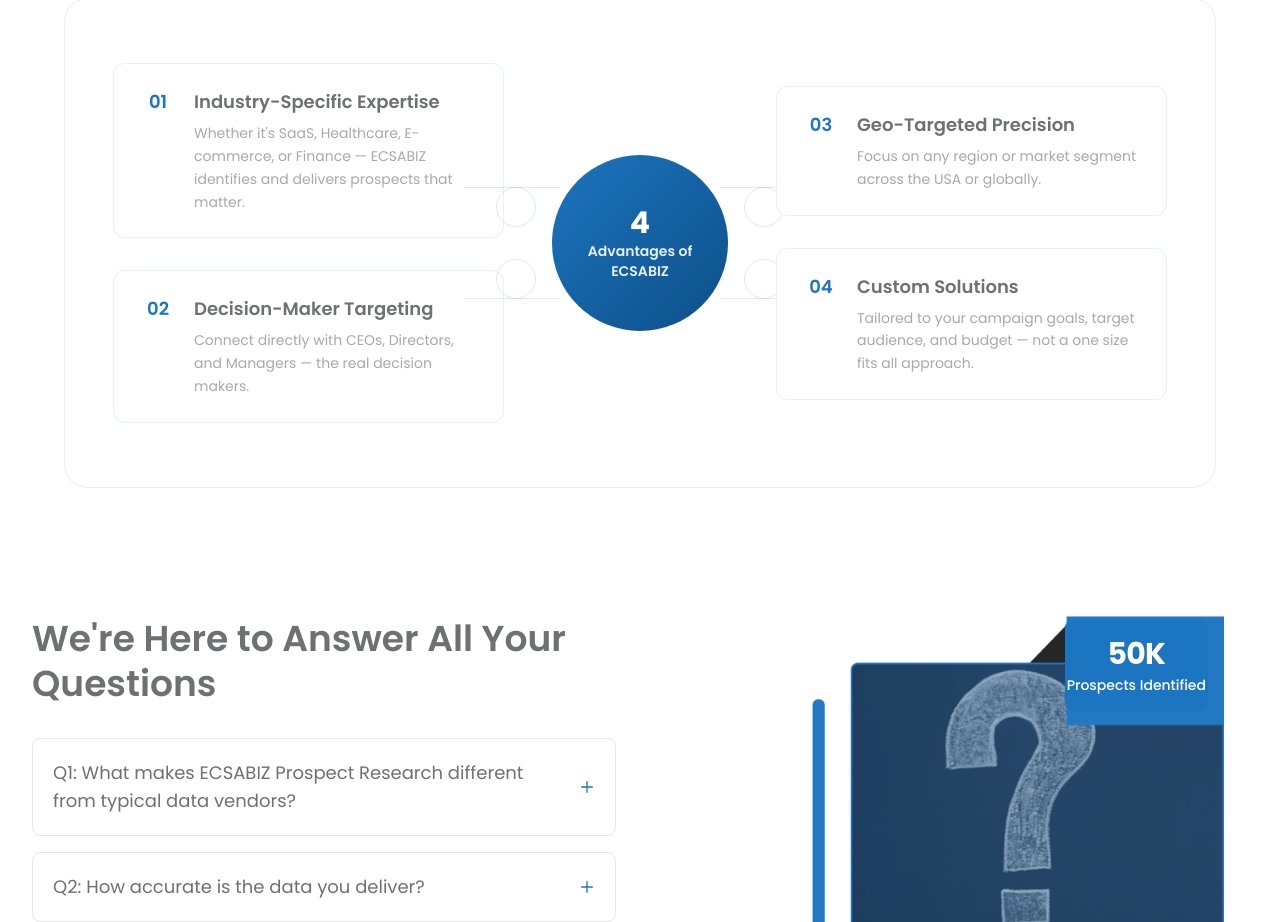
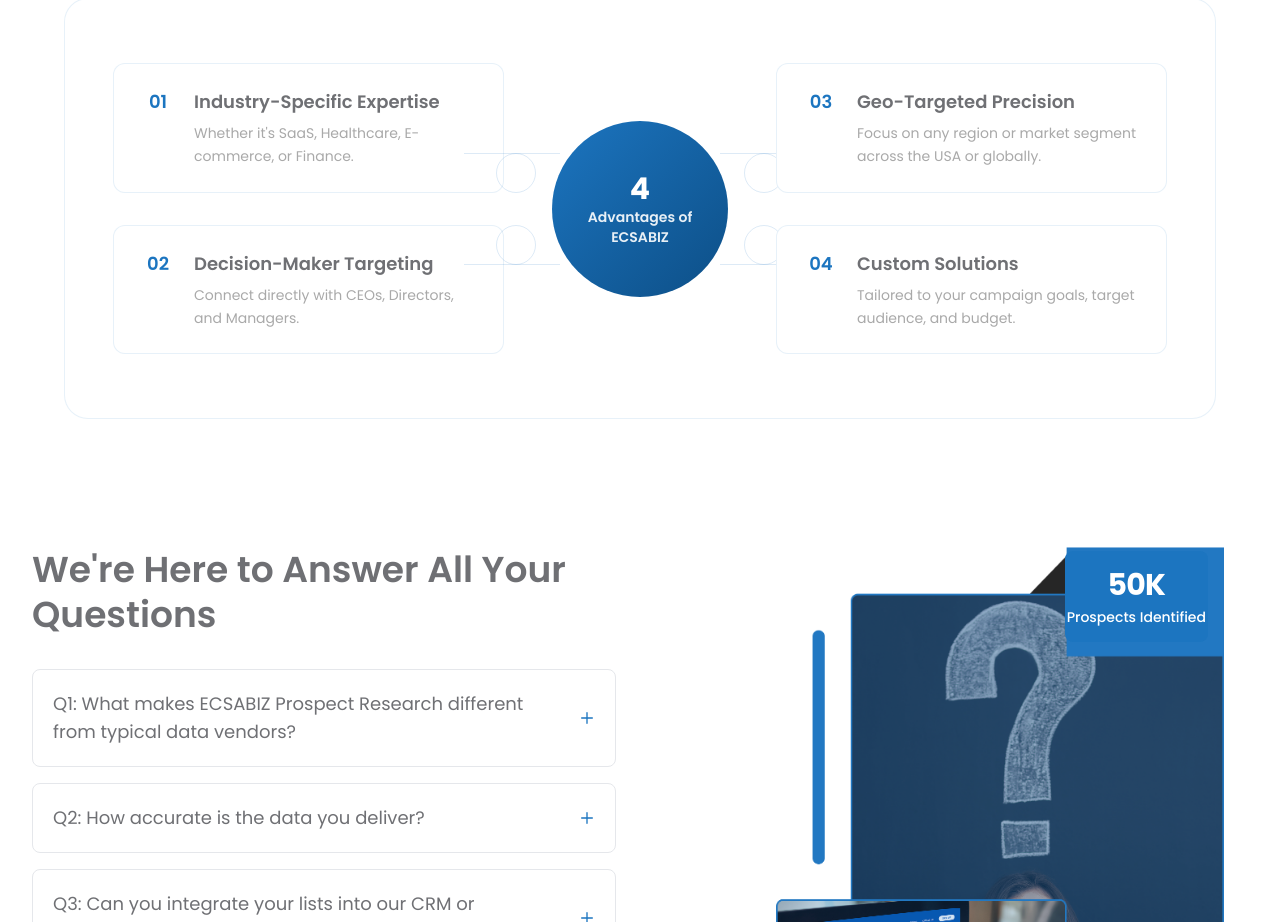
Before and after one commit to Sharmeen-Rauf/escabiz, a Next.js app: page /prospect-research-list-management-services-escabiz in a window 1280 px wide. Shown: the part 5860-6782 px from the top of the page. Built offline with nearby package versions, Linux system fonts and the light colour scheme.

Commit message:
Refine descriptions in Prospect Research List Management page: remove promotional phrases for clearer and more concise messaging.

```diff
--- a/src/app/prospect-research-list-management-services-escabiz/page.tsx
+++ b/src/app/prospect-research-list-management-services-escabiz/page.tsx
@@ -19,12 +19,12 @@ export default function ProspectResearchListManagement() {
     {
       number: '01',
       title: 'Industry-Specific Expertise',
-      description: "Whether it's SaaS, Healthcare, E-commerce, or Finance — ECSABIZ identifies and delivers prospects that matter.",
+      description: "Whether it's SaaS, Healthcare, E-commerce, or Finance.",
     },
     {
       number: '02',
       title: 'Decision-Maker Targeting',
-      description: "Connect directly with CEOs, Directors, and Managers — the real decision makers.",
+      description: "Connect directly with CEOs, Directors, and Managers.",
     },
     {
       number: '03',
@@ -34,7 +34,7 @@ export default function ProspectResearchListManagement() {
     {
       number: '04',
       title: 'Custom Solutions',
-      description: "Tailored to your campaign goals, target audience, and budget — not a one size fits all approach.",
+      description: "Tailored to your campaign goals, target audience, and budget.",
     },
   ];
 
```
